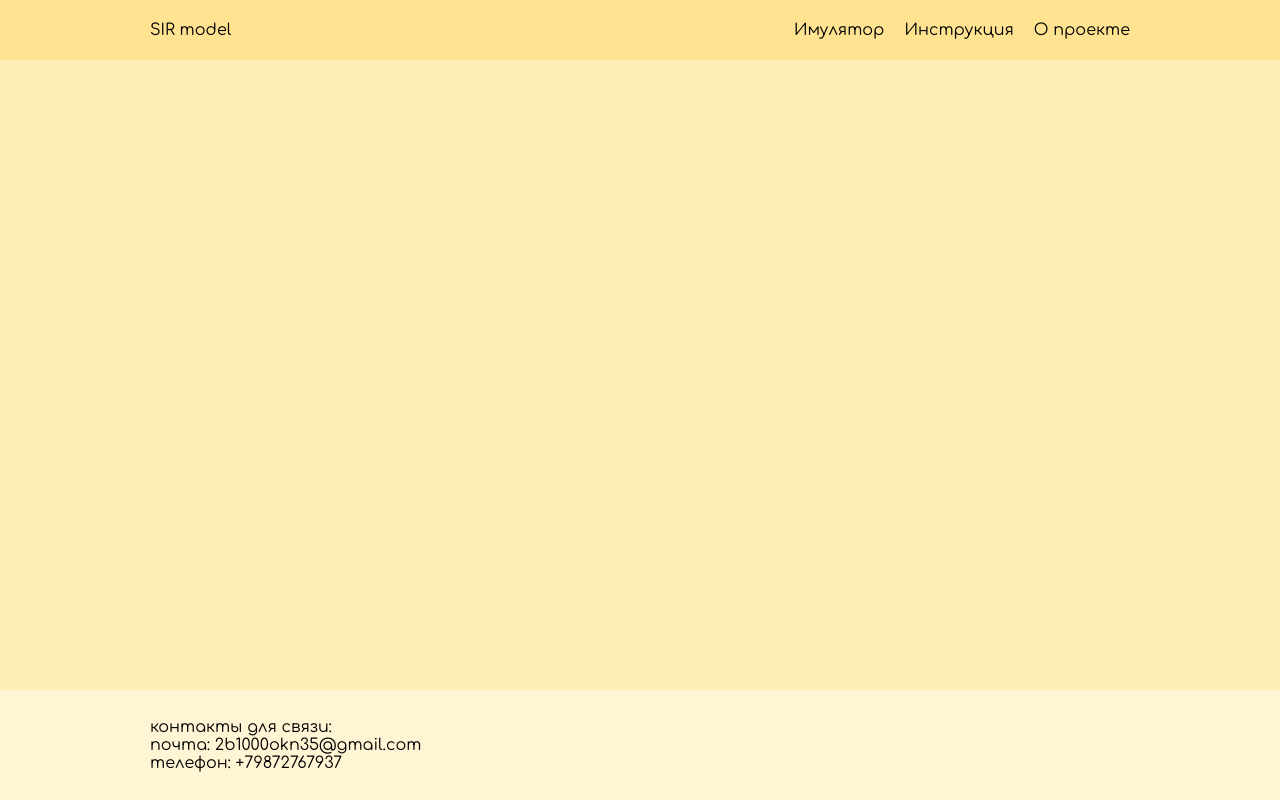
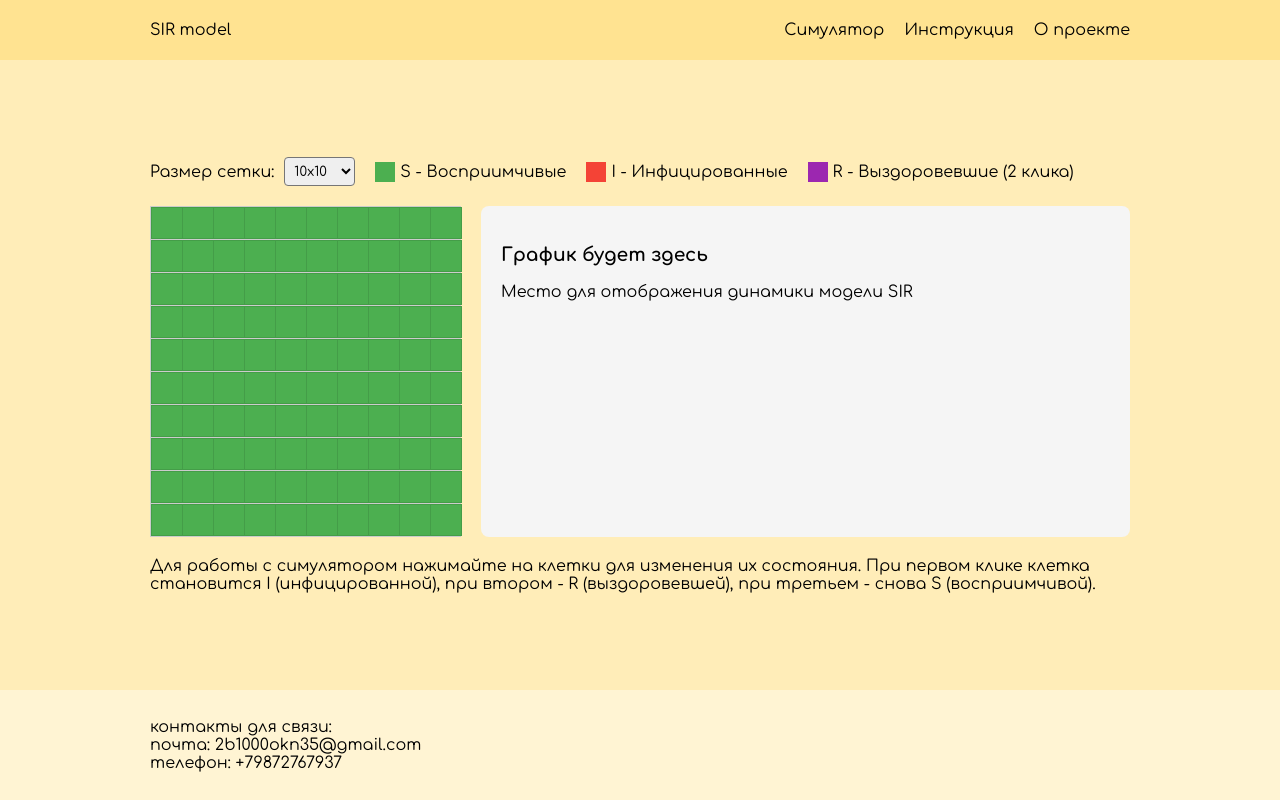
Before and after one commit to Sbarito/cellular-automata, a React (Create React App) app in the folder sir/: page / in a window 1280 px wide. Built offline with nearby package versions, Linux system fonts and the light colour scheme.

Commit message:
feat: add field

```diff
--- a/sir/src/app/App.js
+++ b/sir/src/app/App.js
@@ -1,17 +1,127 @@
 import './App.css';
+import { useState } from 'react';
 
 function App() {
+  const [gridSize, setGridSize] = useState(10);
+  const [grid, setGrid] = useState(Array(10).fill().map(() => Array(10).fill('S')));
+
+  const handleSizeChange = (e) => {
+    const newSize = parseInt(e.target.value);
+    setGridSize(newSize);
+    setGrid(Array(newSize).fill().map(() => Array(newSize).fill('S')));
+  };
+
+  const handleCellClick = (rowIndex, colIndex) => {
+    const newGrid = [...grid];
+    const currentValue = newGrid[rowIndex][colIndex];
+
+    // Цикл состояний: S -> I -> R -> S
+    if (currentValue === 'S') {
+      newGrid[rowIndex][colIndex] = 'I';
+    } else if (currentValue === 'I') {
+      newGrid[rowIndex][colIndex] = 'R';
+    } else if (currentValue === 'R') {
+      newGrid[rowIndex][colIndex] = 'S';
+    }
+
+    setGrid(newGrid);
+  };
+
+  const getCellColor = (value) => {
+    switch(value) {
+      case 'S': return '#4CAF50'; // зеленый
+      case 'I': return '#f44336'; // красный
+      case 'R': return '#9C27B0'; // фиолетовый
+      default: return '#fff';
+    }
+  };
+
   return (
     <div className="App">
       <header className='header'>
         <div>SIR model</div>
         <div style={{display: 'flex', gap: '20px'}}>
-          <div>Имулятор</div>
+          <div>Симулятор</div>
           <div>Инструкция</div>
           <div>О проекте</div>
         </div>
       </header>
-      <footer className='footer'>контакты для связи:<br/>почта: 2b1000okn35@gmail.com<br/>телефон: +79872767937</footer>
+      <div style={{ padding: '5px 150px' }}>
+        <div style={{ display: 'flex', gap: '20px', marginBottom: '20px', alignItems: 'center' }}>
+          <div style={{ display: 'flex', gap: '10px', alignItems: 'center' }}>
+            <label htmlFor="grid-size">Размер сетки:</label>
+            <select
+              id="grid-size"
+              value={gridSize}
+              onChange={handleSizeChange}
+              style={{ padding: '5px', borderRadius: '4px' }}
+            >
+              <option value={10}>10x10</option>
+              <option value={20}>20x20</option>
+              <option value={30}>30x30</option>
+            </select>
+          </div>
+          <div style={{ display: 'flex', gap: '20px' }}>
+            <div style={{ display: 'flex', alignItems: 'center', gap: '5px' }}>
+              <div style={{ width: '20px', height: '20px', backgroundColor: '#4CAF50' }}></div>
+              <span>S - Восприимчивые</span>
+            </div>
+            <div style={{ display: 'flex', alignItems: 'center', gap: '5px' }}>
+              <div style={{ width: '20px', height: '20px', backgroundColor: '#f44336' }}></div>
+              <span>I - Инфицированные</span>
+            </div>
+            <div style={{ display: 'flex', alignItems: 'center', gap: '5px' }}>
+              <div style={{ width: '20px', height: '20px', backgroundColor: '#9C27B0' }}></div>
+              <span>R - Выздоровевшие (2 клика)</span>
+            </div>
+          </div>
+        </div>
+
+        <div style={{ display: 'flex', gap: '20px' }}>
+          <div
+            style={{
+              display: 'grid',
+              gridTemplateColumns: `repeat(${gridSize}, 30px)`,
+              gap: '1px',
+              backgroundColor: '#ccc',
+              padding: '1px'
+            }}
+          >
+            {grid.map((row, rowIndex) => (
+              row.map((cell, colIndex) => (
+                <div
+                  key={`${rowIndex}-${colIndex}`}
+                  onClick={() => handleCellClick(rowIndex, colIndex)}
+                  style={{
+                    width: '30px',
+                    height: '30px',
+                    backgroundColor: getCellColor(cell),
+                    cursor: 'pointer',
+                    border: '1px solid rgba(0,0,0,0.1)',
+                    transition: 'background-color 0.2s'
+                  }}
+                  title={`${cell} - ${rowIndex},${colIndex}`}
+                />
+              ))
+            ))}
+          </div>
+          <div style={{ flex: 1, padding: '20px', backgroundColor: '#f5f5f5', borderRadius: '8px' }}>
+            <h3>График будет здесь</h3>
+            <p>Место для отображения динамики модели SIR</p>
+          </div>
+        </div>
+
+        <div style={{ marginTop: '20px' }}>
+          Для работы с симулятором нажимайте на клетки для изменения их состояния.
+          При первом клике клетка становится I (инфицированной), при втором - R (выздоровевшей),
+          при третьем - снова S (восприимчивой).
+        </div>
+      </div>
+      <footer className='footer'>
+        контакты для связи:<br/>
+        почта: 2b1000okn35@gmail.com<br/>
+        телефон: +79872767937
+      </footer>
     </div>
   );
 }
```
